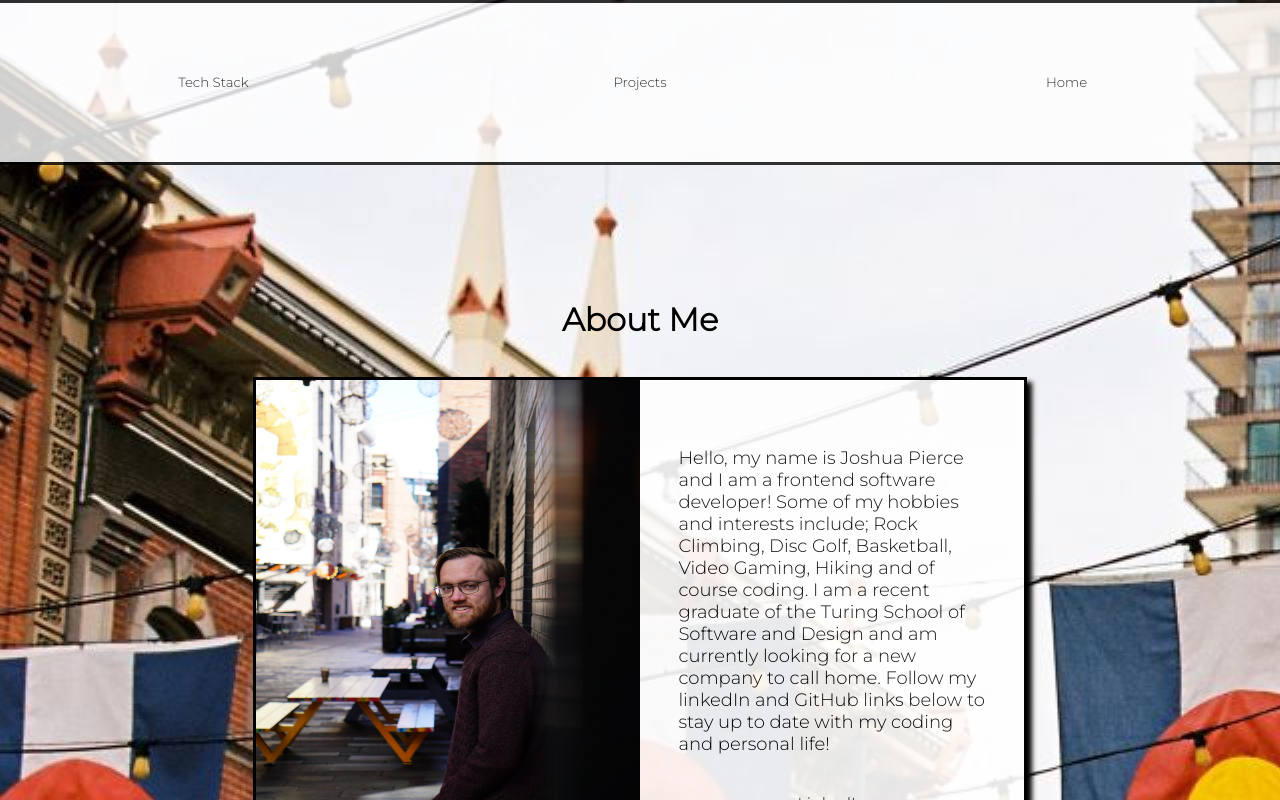
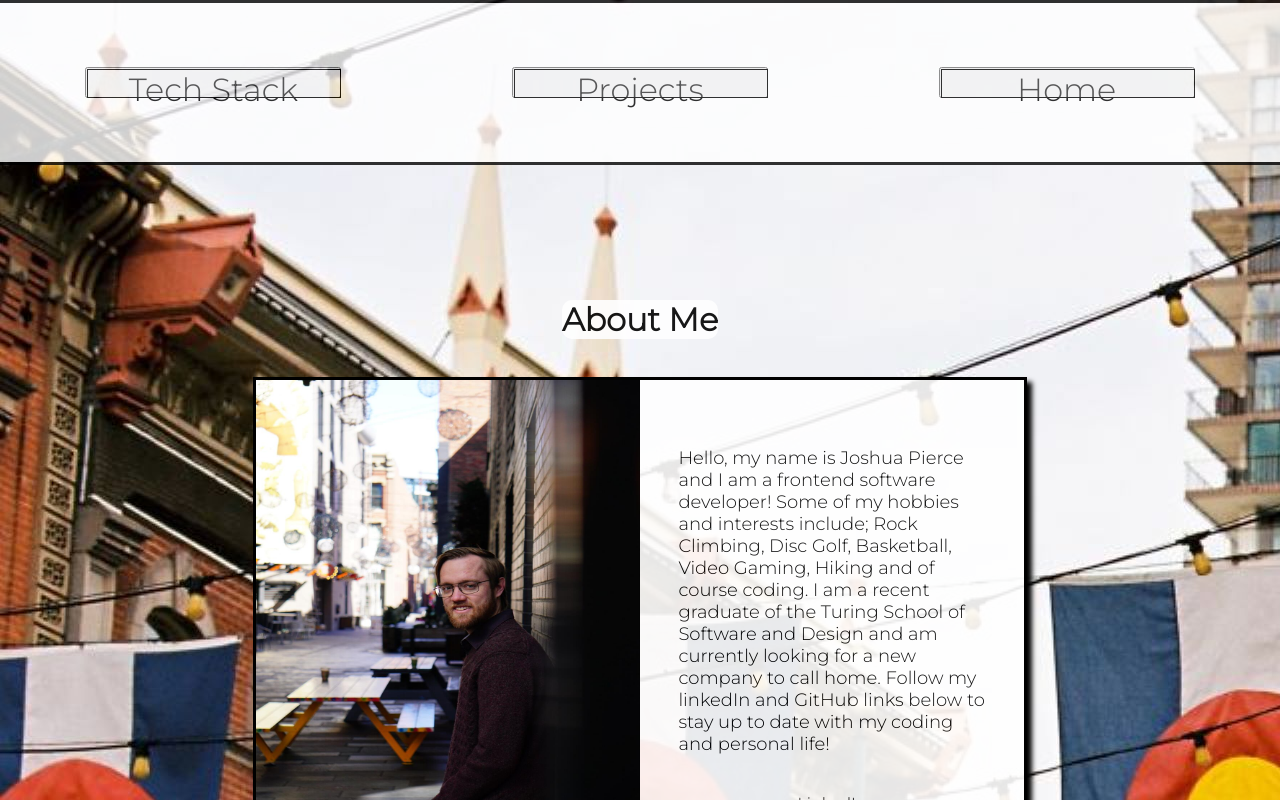
Before and after one commit to JPierce28/portfolio, a React (Create React App) app: page /about in a window 1280 px wide. Shown: the top 800 px of the page. Built offline with nearby package versions, Linux system fonts and the light colour scheme.

Commit message:
Add styling to pages and buttons

```diff
--- a/src/components/About/About.css
+++ b/src/components/About/About.css
@@ -30,6 +30,10 @@
 h1 {
     margin: 3%;
     font-size: xx-large;
+    border-radius: 10px;
+    background-color: white;
+    color: black;
+    opacity: .9;
 }
 
 .image-container {
--- a/src/components/Home/Home.css
+++ b/src/components/Home/Home.css
@@ -47,19 +47,57 @@
     justify-content: space-around;
 }
 
-.nav-btn {
+.nav-btn{
     width: 20%;
     height: 20%;
+    font-family: 'Montserrat', sans-serif;
+    font-size: xx-large;
     color: black;
-    background-color: white;
-    border: none;
-    border-radius: 10px;
+    transition: all 0.5s;
+    position: relative;
     cursor: pointer;
-    font-family: 'Montserrat', sans-serif;
-    font-style: bold;
 }
 
-.nav-btn:hover {
-    color: white;
-    background-color: black;
+.nav-btn span {
+    z-index: 2;
+    display: block;
+    position: absolute;
+    width: 100%;
+    height: 100%;
 }
+
+.nav-btn::before {
+    content: '';
+    position: absolute;
+    top: 0;
+    left: 0;
+    width: 100%;
+    height: 100%;
+    z-index: 1;
+    transition: all 0.5s;
+    border: 1px solid black;
+    background-color: rgba(255,255,255,0.1);
+}
+
+.nav-btn::after {
+    content: '';
+    position: absolute;
+    top: 0;
+    left: 0;
+    width: 100%;
+    height: 100%;
+    z-index: 1;
+    transition: all 0.5s;
+    border: 1px solid black;
+    background-color: rgba(255,255,255,0.1);
+}
+
+.nav-btn:hover::before {
+    transform: rotate(-45deg);
+    background-color: rgba(255,255,255,0);
+}
+
+.nav-btn:hover::after {
+    transform: rotate(45deg);
+    background-color: rgba(255,255,255,0);
+ }
```
